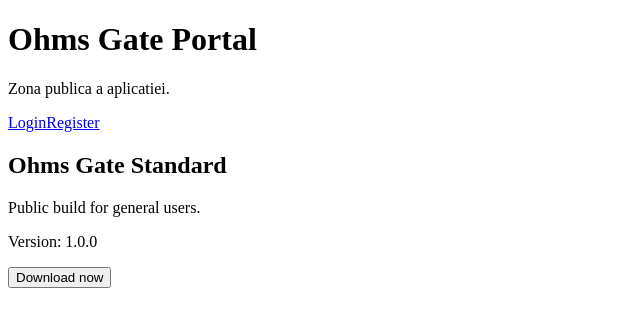
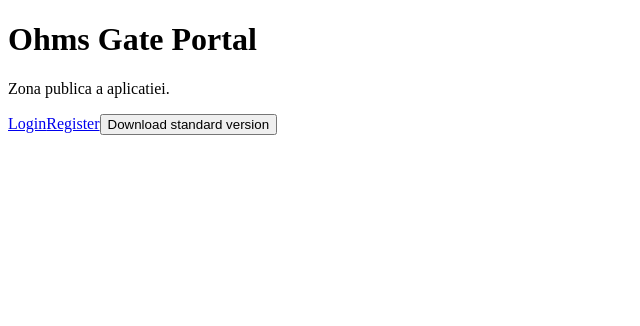
Before and after one commit to Blobu/Ohms-Gate-Portal, an Angular app: page / in a window 1280 px wide. Shown: the top 326 px of the page, without its empty margins (0-640 px from the left). Built offline with nearby package versions, Linux system fonts and the light colour scheme.

Commit message:
download item fix

```diff
--- a/src/app/features/dashboard/dashboard-home.ts
+++ b/src/app/features/dashboard/dashboard-home.ts
@@ -1,13 +1,28 @@
 import { Component, inject } from '@angular/core';
 import { Router } from '@angular/router';
 import { AuthService } from '../../core/service/auth.service';
+import { DownloadItem } from '../../shared/download-item';
+import { DownloadItemModel } from '../../core/models/download-item.model';
 
 @Component({
   selector: 'app-dashboard-home',
   standalone: true,
+  imports: [DownloadItem],
   template: `
     <h1>Dashboard</h1>
     <p>Zona protejata a aplicatiei.</p>
+
+    @if (authService.currentUser(); as user) {
+      <p>Bine ai venit, {{ user.firstName }} {{ user.lastName }}</p>
+      <p>Email: {{ user.email }}</p>
+      <p>Rol: {{ user.role }}</p>
+    }
+
+    <app-download-item
+      [id]="teacherBuild.id"
+      [label]="'Download teacher build'"
+      (downloadRequested)="onDownloadRequested($event)"
+    />
 
     <button type="button" (click)="onLogout()">Logout</button>
   `,
@@ -16,6 +31,20 @@ export class DashboardHome {
   protected authService = inject(AuthService);
   private router = inject(Router);
 
+  protected teacherBuild: DownloadItemModel = {
+    id: 2,
+    deploymentName: 'Teacher Build - Physics Lab',
+    version: '1.0.0',
+    platform: 'Windows',
+    accessType: 'Teacher',
+    estimatedInstances: 30,
+    downloadUrl: '/downloads/ohms-gate-windows-teacher-1.0.0.zip',
+  };
+
+  onDownloadRequested(id: number): void {
+    console.log('Download requested for id:', id);
+  }
+
   onLogout(): void {
     this.authService.logout();
     this.router.navigate(['/auth/login']);
--- a/src/app/features/public/public-home.ts
+++ b/src/app/features/public/public-home.ts
@@ -1,6 +1,7 @@
 import { Component } from '@angular/core';
 import { RouterLink } from '@angular/router';
 import { DownloadItem } from '../../shared/download-item';
+import { DownloadItemModel } from 'app/core/models/download-item.model';
 
 @Component({
   selector: 'app-public-home',
@@ -14,19 +15,26 @@ import { DownloadItem } from '../../shared/download-item';
     <a routerLink="/auth/register">Register</a>
 
     <app-download-item
-      [title]="'Ohms Gate Standard'"
-      [description]="'Public build for general users.'"
-      [version]="'1.0.0'"
-      [buttonLabel]="'Download now'"
-      [restricted]="false"
-      (downloadRequested)="onStandardDownload()"
+      [id]="publicBuild.id"
+      [label]="'Download standard version'"
+      (downloadRequested)="onDownloadRequested($event)"
     />
 
   `,
 })
 export class PublicHome {
 
-  onStandardDownload(): void {
-    console.log('Standard download requested');
+  protected publicBuild: DownloadItemModel = {
+    id: 1,
+    deploymentName: 'Ohms Gate Standard Build',
+    version: '1.0.0',
+    platform: 'Windows',
+    accessType: 'Public',
+    estimatedInstances: 0,
+    downloadUrl: '/downloads/ohms-gate-standard-1.0.0.zip',
+  };
+
+  onDownloadRequested(id: number): void {
+    console.log('Download requested for item:', id);
   }
 }
--- a/src/app/shared/download-item.ts
+++ b/src/app/shared/download-item.ts
@@ -4,31 +4,18 @@ import { Component, input, output } from '@angular/core';
   selector: 'app-download-item',
   standalone: true,
   template: `
-    <article>
-      <h2>{{ title() }}</h2>
-      <p>{{ description() }}</p>
-      <p>Version: {{ version() }}</p>
-
-      @if (restricted()) {
-        <p>Restricted access</p>
-      }
-
-      <button type="button" (click)="onDownload()">
-        {{ buttonLabel() }}
-      </button>
-    </article>
+    <button type="button" (click)="onDownload()">
+      {{ label() }}
+    </button>
   `,
 })
 export class DownloadItem {
-  title = input.required<string>();
-  description = input.required<string>();
-  version = input<string>('1.0.0');
-  buttonLabel = input<string>('Download');
-  restricted = input<boolean>(false);
+  id = input.required<number>();
+  label = input<string>('Download');
 
-  downloadRequested = output<void>();
+  downloadRequested = output<number>();
 
   onDownload(): void {
-    this.downloadRequested.emit();
+    this.downloadRequested.emit(this.id());
   }
 }
```
Also changed, not shown: src/app/core/models/download-item.model.ts (added, +9 -0 lines).
